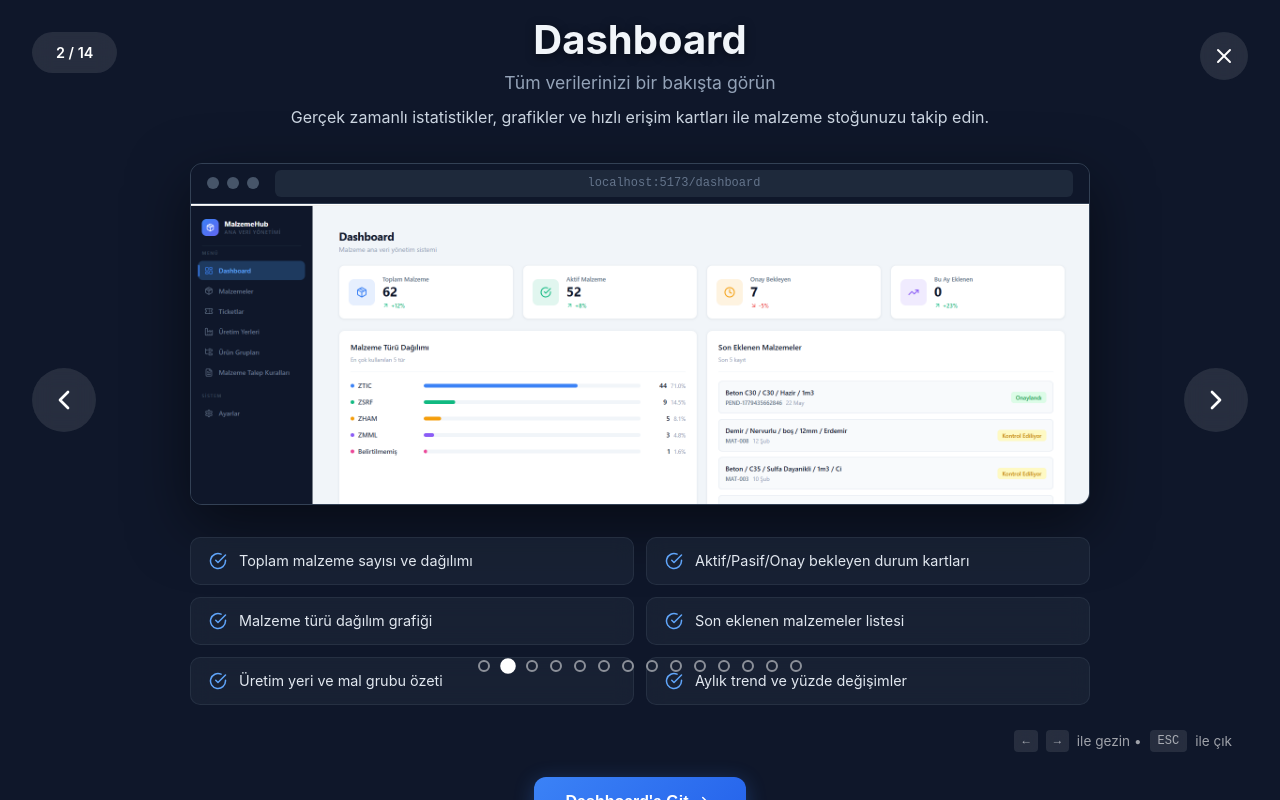
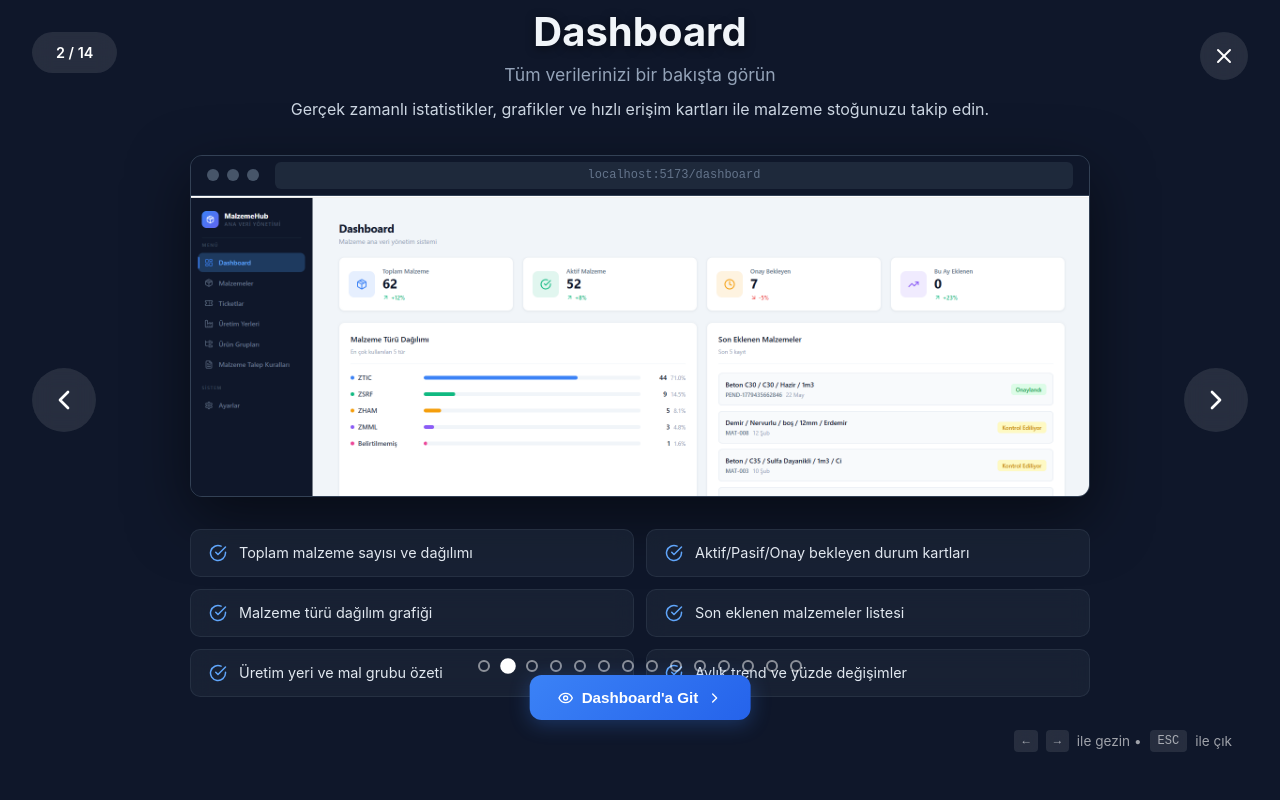
Before and after one commit to btcbtp34-sys/anaveri, a React (Vite) app: page /slayt in a window 1280 px wide. Both pictures are taken after a click on the button 1216 px from the left and 400 px from the top of the page. Built offline with nearby package versions, Linux system fonts and the light colour scheme.

Commit message:
feat: slayt iyileştirmeleri - icon'lar kaldırıldı, navigasyon butonları sabit footer'a taşındı

```diff
--- a/src/pages/Presentation.css
+++ b/src/pages/Presentation.css
@@ -525,6 +525,36 @@
   font-size: 0.75rem;
 }
 
+/* Fixed Footer with Page Link */
+.presentation-footer {
+  position: fixed;
+  bottom: 5rem;
+  left: 50%;
+  transform: translateX(-50%);
+  z-index: 10000;
+}
+
+.presentation-goto-page {
+  padding: 0.875rem 1.75rem;
+  font-size: 0.95rem;
+  font-weight: 600;
+  background: linear-gradient(135deg, #3b82f6 0%, #2563eb 100%);
+  color: white;
+  border: none;
+  border-radius: 12px;
+  cursor: pointer;
+  display: inline-flex;
+  align-items: center;
+  gap: 0.5rem;
+  transition: all 0.3s ease;
+  box-shadow: 0 4px 20px rgba(59, 130, 246, 0.3);
+}
+
+.presentation-goto-page:hover {
+  transform: translateY(-2px);
+  box-shadow: 0 8px 30px rgba(59, 130, 246, 0.5);
+}
+
 /* Responsive */
 @media (max-width: 768px) {
   .slide-hero-title {
--- a/src/pages/Presentation.jsx
+++ b/src/pages/Presentation.jsx
@@ -436,14 +436,6 @@ export default function Presentation() {
             {slide.type === 'feature' && (
               <div className="slide-feature">
                 <div className="slide-feature-content">
-                  <motion.div
-                    initial={{ scale: 0 }}
-                    animate={{ scale: 1 }}
-                    transition={{ delay: 0.1, type: "spring" }}
-                    className="slide-feature-icon"
-                  >
-                    <slide.icon size={48} />
-                  </motion.div>
                   <motion.h2
                     initial={{ y: 20, opacity: 0 }}
                     animate={{ y: 0, opacity: 1 }}
@@ -527,19 +519,6 @@ export default function Presentation() {
                       </motion.div>
                     ))}
                   </motion.div>
-
-                  <motion.button
-                    initial={{ y: 20, opacity: 0 }}
-                    animate={{ y: 0, opacity: 1 }}
-                    transition={{ delay: (slide.screenshot ? 0.8 : 0.6) + slide.features.length * 0.1 + 0.2 }}
-                    whileHover={{ scale: 1.05 }}
-                    whileTap={{ scale: 0.95 }}
-                    className="slide-goto-app"
-                    onClick={() => navigate(slide.targetPage || '/dashboard')}
-                  >
-                    {slide.title === 'Dashboard' ? 'Dashboard\'a Git' : `${slide.title} Sayfasına Git`}
-                    <ChevronRight size={18} />
-                  </motion.button>
                 </div>
               </div>
             )}
@@ -547,14 +526,6 @@ export default function Presentation() {
             {/* Workflow Slide */}
             {slide.type === 'workflow' && (
               <div className="slide-workflow">
-                <motion.div
-                  initial={{ scale: 0 }}
-                  animate={{ scale: 1 }}
-                  transition={{ delay: 0.1, type: "spring" }}
-                  className="slide-feature-icon"
-                >
-                  <slide.icon size={48} />
-                </motion.div>
                 <motion.h2
                   initial={{ y: 20, opacity: 0 }}
                   animate={{ y: 0, opacity: 1 }}
@@ -638,19 +609,6 @@ export default function Presentation() {
                     </motion.div>
                   ))}
                 </motion.div>
-
-                <motion.button
-                  initial={{ y: 20, opacity: 0 }}
-                  animate={{ y: 0, opacity: 1 }}
-                  transition={{ delay: (slide.screenshot ? 0.8 : 0.6) + slide.steps.length * 0.1 + 0.2 }}
-                  whileHover={{ scale: 1.05 }}
-                  whileTap={{ scale: 0.95 }}
-                  className="slide-goto-app"
-                  onClick={() => navigate(slide.targetPage || '/dashboard')}
-                >
-                  {slide.title} Sayfasına Git
-                  <ChevronRight size={18} />
-                </motion.button>
               </div>
             )}
 
@@ -682,18 +640,6 @@ export default function Presentation() {
                     </motion.div>
                   ))}
                 </div>
-                <motion.button
-                  initial={{ y: 20, opacity: 0 }}
-                  animate={{ y: 0, opacity: 1 }}
-                  transition={{ delay: 0.7 }}
-                  whileHover={{ scale: 1.05 }}
-                  whileTap={{ scale: 0.95 }}
-                  className="slide-goto-app"
-                  onClick={() => navigate('/dashboard')}
-                >
-                  Dashboard'a Git
-                  <ChevronRight size={18} />
-                </motion.button>
               </div>
             )}
 
@@ -761,6 +707,20 @@ export default function Presentation() {
         ))}
       </div>
 
+      {/* Fixed Footer with Page Link */}
+      {slide.targetPage && slide.type !== 'hero' && slide.type !== 'cta' && (
+        <div className="presentation-footer">
+          <button
+            className="presentation-goto-page"
+            onClick={() => navigate(slide.targetPage)}
+          >
+            <Eye size={16} />
+            {slide.title === 'Dashboard' ? 'Dashboard\'a Git' : `${slide.title} Sayfasına Git`}
+            <ChevronRight size={16} />
+          </button>
+        </div>
+      )}
+
       {/* Instructions */}
       <div className="presentation-instructions">
         <kbd>←</kbd> <kbd>→</kbd> ile gezin • <kbd>ESC</kbd> ile çık
```
